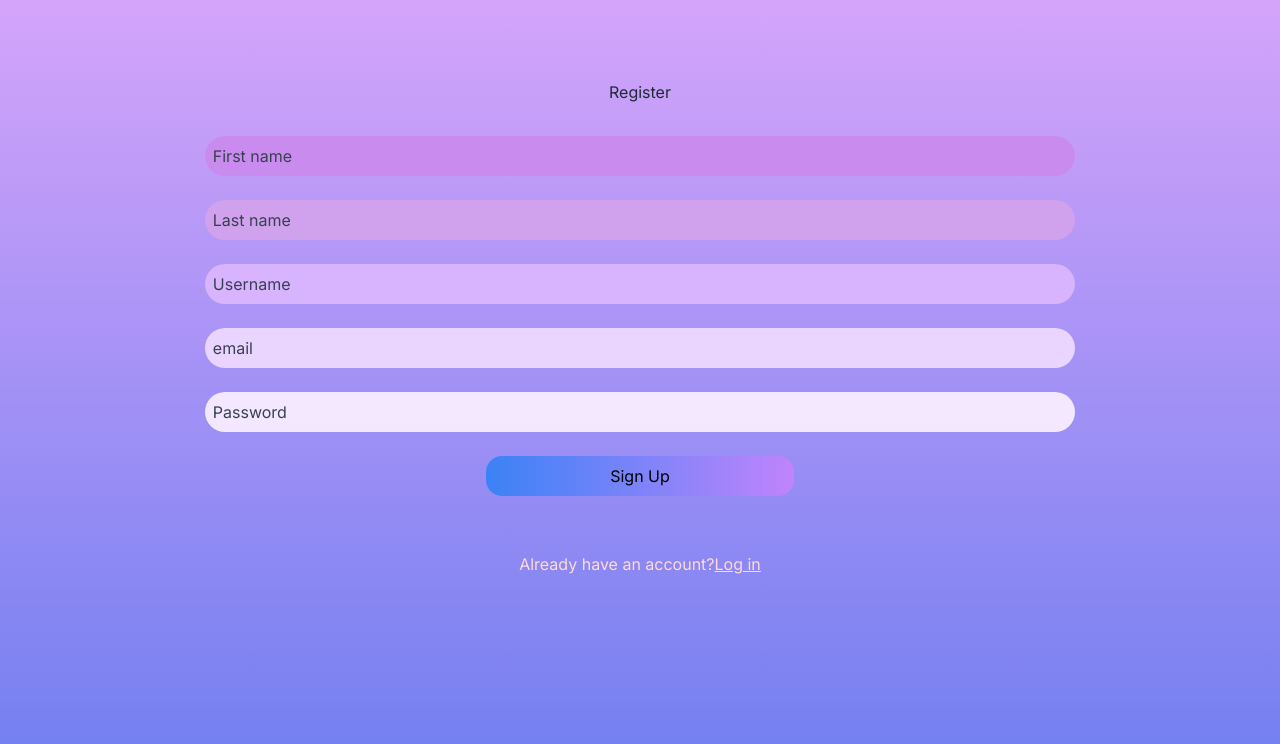
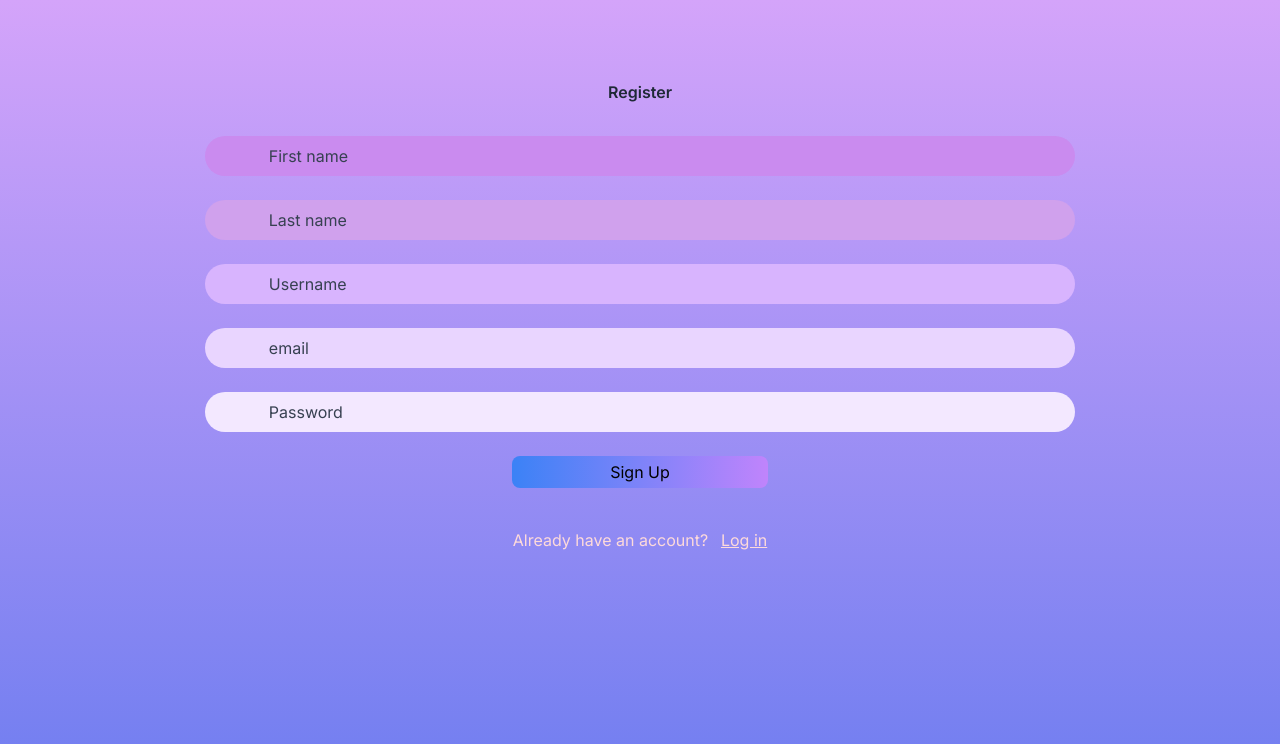
Before and after one commit to Rafsan2507/Peanut-app-client, a Next.js app: page /registration in a window 1280 px wide. Shown: the top 744 px of the page. Built offline with nearby package versions, Linux system fonts and the light colour scheme.

Commit message:
changed css

```diff
--- a/src/components/AddUserdetails/AddDue.tsx
+++ b/src/components/AddUserdetails/AddDue.tsx
@@ -2,6 +2,7 @@
 import { postDueValue } from "@/services/infoServices";
 import { useRouter } from "next/navigation";
 import React, { useState } from "react";
+import { HiOutlineChevronDoubleRight } from "react-icons/hi";
 
 const AddDue = () => {
   const [dueValue, setDueValue] = useState("");
@@ -21,7 +22,7 @@ const AddDue = () => {
   return (
     <div className="bg-gradient-to-b from-[#d4a4fa] to-[#6e7df0] h-screen w-screen">
       <div className="flex flex-row items-center pt-[40vh]">
-        <div className="text-white ml-[20vw] mr-[4vw]">
+        <div className="text-cyan-300 ml-[20vw] mr-[4vw]">
           <h2>Due In Weeks</h2>
         </div>
         <form onSubmit={handleSubmit}>
@@ -39,11 +40,11 @@ const AddDue = () => {
       </div>
       <div>
         <button
-          className="bg-red-500 h-[5vh] w-[20vw] mt-[40vh] ml-[70vw] rounded-[0.5vh] text-white"
+          className="bg-slate-800 h-[5vh] w-[18vw] mt-[40vh] ml-[70vw] rounded-[1vh] text-white"
           type="submit"
           onClick={handleSubmit}
         >
-          next
+          <HiOutlineChevronDoubleRight className="size-[4vh] ml-[5vw]" color="#90F68C"/>
         </button>
       </div>
     </div>
--- a/src/components/AddUserdetails/AddHobbies.tsx
+++ b/src/components/AddUserdetails/AddHobbies.tsx
@@ -91,7 +91,7 @@ const AddHobbies = (props: Props) => {
     <div className="bg-[#6e7df0] h-[10vh]">
     <button
       onClick={handleSubmit}
-      className="bg-gradient-to-l from-[#f9457f] to-[#8649f4] h-[5vh] w-[20vw] ml-[70vw] rounded-[1vh] text-white"
+      className="bg-gradient-to-l from-[#f9457f] to-[#8649f4] h-[5vh] w-[18vw] ml-[70vw] rounded-[1.5vw] text-white"
     >
       <Link
             className={`link ${pathname === '/home' ? 'active' : ''}`}
--- a/src/components/AddUserdetails/AddImage.tsx
+++ b/src/components/AddUserdetails/AddImage.tsx
@@ -3,6 +3,7 @@ import React, { useState, ChangeEvent } from "react";
 import { uploadImageToCloudinary, postImageUrl } from "@/services/infoServices";
 import { usePathname } from 'next/navigation'
 import Link from 'next/link'
+import { HiOutlineChevronDoubleRight } from "react-icons/hi";
 
 type Props = {};
 
@@ -76,12 +77,12 @@ const AddImage = (props: Props) => {
       </div>
     </div>
     <div className="bg-[#6e7df0] h-[10vh]">
-    <button className="bg-[#f7b0b6] h-[5vh] w-[20vw] ml-[70vw] rounded-[0.5vh] text-[#751d29]">
+    <button className="bg-slate-800 h-[5vh] w-[18vw] ml-[70vw] rounded-[1vh] text-[#751d29]">
     <Link
             className={`link ${pathname === '/hobby' ? 'active' : ''}`}
             href="/hobby"
           >
-    next
+    <HiOutlineChevronDoubleRight className="size-[4vh] ml-[5vw]" color="#90F68C"/>
     </Link>
   </button>
   </div>
--- a/src/components/login/Logincomponent.tsx
+++ b/src/components/login/Logincomponent.tsx
@@ -2,8 +2,8 @@
 import React, { useState, FormEvent } from "react";
 import { logIn } from "@/services/authServices";
 import { setToken } from "@/services/tokenServices";
-import { useRouter } from "next/navigation";
-
+import { useRouter, usePathname } from "next/navigation";
+import Link from 'next/link'
 type Props = {};
 
 export default function Logincomponent({}: Props) {
@@ -34,9 +34,12 @@ export default function Logincomponent({}: Props) {
       console.error("Error creating event:", error);
     }
   };
+
+  const pathname = usePathname();
+
   return (
     <div className="bg-gradient-to-b from-[#d4a4fa] to-[#6e7df0] h-screen w-screen flex flex-col">
-      <div className="flex justify-center mt-[20vh] mb-[4vh] text-black">
+      <div className="flex justify-center mt-[20vh] mb-[4vh] text-black font-semibold">
         <h1>Log In</h1>
       </div>
       <form onSubmit={handleSubmit} className="px-[16vw]">
@@ -75,11 +78,14 @@ export default function Logincomponent({}: Props) {
 </button>
         </div>
       </form>
-      <div className="flex justify-center mt-[2vh] text-[#fedada]">
+      <div className="flex justify-center mt-[5vh] text-[#fedada]">
         Don&apos;t have an account?
-        <a href="#" className="text-gray-700 underline">
-          Sign up
-        </a>
+        <Link
+            className={`link ${pathname === '/registration' ? 'active' : ''} underline ml-[1vw]`}
+            href="/registration"
+          >
+          Sign Up
+        </Link>
       </div>
     </div>
   );
--- a/src/components/registration/Registrationcomponent.tsx
+++ b/src/components/registration/Registrationcomponent.tsx
@@ -2,7 +2,9 @@
 import React, { FormEvent, useState } from "react";
 import { signUp } from "@/services/authServices";
 import { setToken } from "@/services/tokenServices";
-import { useRouter } from "next/navigation";
+import { useRouter, usePathname } from "next/navigation";
+import Link from 'next/link'
+
 type Props = {};
 
 export default function Registrationcomponent({}: Props) {
@@ -40,9 +42,11 @@ export default function Registrationcomponent({}: Props) {
     }
   };
 
+  const pathname = usePathname();
+
   return (
     <div className="bg-gradient-to-b from-[#d4a4fa] to-[#6e7df0] h-screen w-screen flex flex-col">
-      <div className="flex justify-center mt-[10vh] mb-[4vh] text-gray-800">
+      <div className="flex justify-center mt-[10vh] mb-[4vh] text-gray-800 font-semibold">
         <h2>Register</h2>
       </div>
       <form onSubmit={handleSubmit} className="px-[16vw] space-y-[3vh]">
@@ -52,7 +56,7 @@ export default function Registrationcomponent({}: Props) {
             name="firstname"
             value={user.firstname}
             onChange={handleChange}
-            className="h-[5vh] pl-[1vh] rounded-full bg-[#CA8BEF] placeholder-gray-700"
+            className="h-[5vh] pl-[5vw] rounded-full bg-[#CA8BEF] placeholder-gray-700"
             placeholder="First name"
 
             required
@@ -64,7 +68,7 @@ export default function Registrationcomponent({}: Props) {
             name="lastname"
             value={user.lastname}
             onChange={handleChange}
-            className="h-[5vh] pl-[1vh] rounded-full bg-[#D0A1ED] placeholder-gray-700"
+            className="h-[5vh] pl-[5vw] rounded-full bg-[#D0A1ED] placeholder-gray-700"
             placeholder="Last name"
             required
           />
@@ -75,7 +79,7 @@ export default function Registrationcomponent({}: Props) {
             name="username"
             value={user.username}
             onChange={handleChange}
-            className="h-[5vh] pl-[1vh] rounded-full bg-purple-300 placeholder-gray-700"
+            className="h-[5vh] pl-[5vw] rounded-full bg-purple-300 placeholder-gray-700"
             placeholder="Username"
             required
           />
@@ -86,7 +90,7 @@ export default function Registrationcomponent({}: Props) {
             name="email"
             value={user.email}
             onChange={handleChange}
-            className="h-[5vh] pl-[1vh] rounded-full bg-purple-200 placeholder-gray-700"
+            className="h-[5vh] pl-[5vw] rounded-full bg-purple-200 placeholder-gray-700"
             placeholder="email"
             required
           />
@@ -97,29 +101,26 @@ export default function Registrationcomponent({}: Props) {
             name="password"
             value={user.password}
             onChange={handleChange}
-            className="h-[5vh] pl-[1vh] rounded-full bg-purple-100 placeholder-gray-700"
+            className="h-[5vh] pl-[5vw] rounded-full bg-purple-100 placeholder-gray-700"
             placeholder="Password"
             required
           />
         </div>
 
-        <div className="flex flex-col justify-center ph-[5vh] mt-[3vh] px-[22vw]">
-          {/* <button
-            className="bg-gradient-to-l from-gray-500 to-slate-900 h-[5vh] rounded-[1vh] text-white"
-            type="submit"
-          >
-            Sign Up
-          </button> */}
-          <button type="submit" className="bg-gradient-to-l from-purple-400 to-blue-500 hover:from-rose-500 hover:to-blue-500 h-[5vh] rounded-[2vh]">
+        <div className="flex flex-col justify-center ph-[1vh] mt-[5vh] px-[24vw]">
+          <button type="submit" className="bg-gradient-to-l from-purple-400 to-blue-500 hover:from-rose-500 hover:to-blue-500 h-[4vh] rounded-[1vh]">
   Sign Up
 </button>
         </div>
       </form>
-      <div className="flex justify-center mt-[7vh] text-[#fedada]">
+      <div className="flex justify-center mt-[5vh] text-[#fedada]">
         Already have an account?
-        <a href="#" className="white underline">
+        <Link
+            className={`link ${pathname === '/login' ? 'active' : ''} underline ml-[1vw]`}
+            href="/login"
+          >
           Log in
-        </a>
+        </Link>
       </div>
     </div>
   );
```
